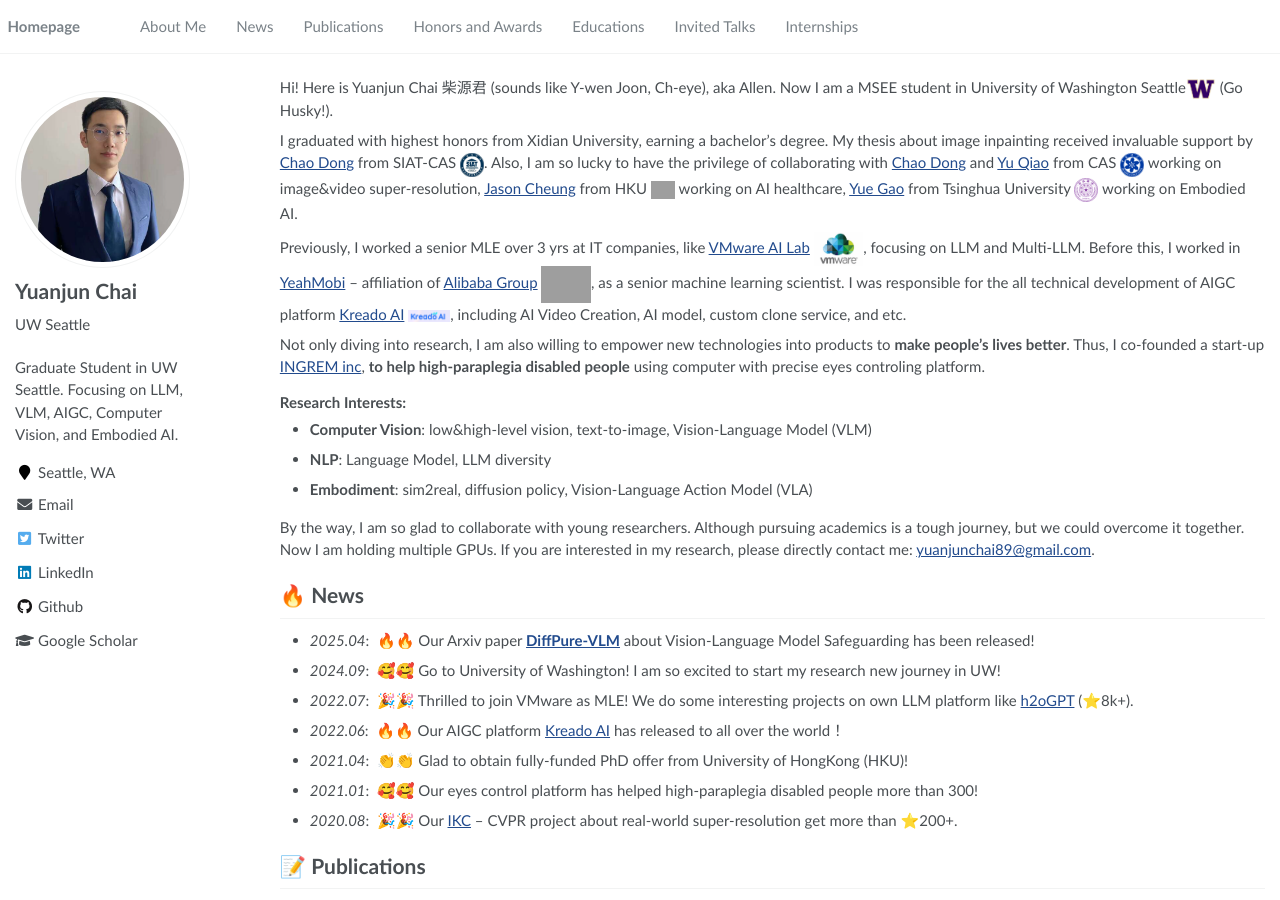
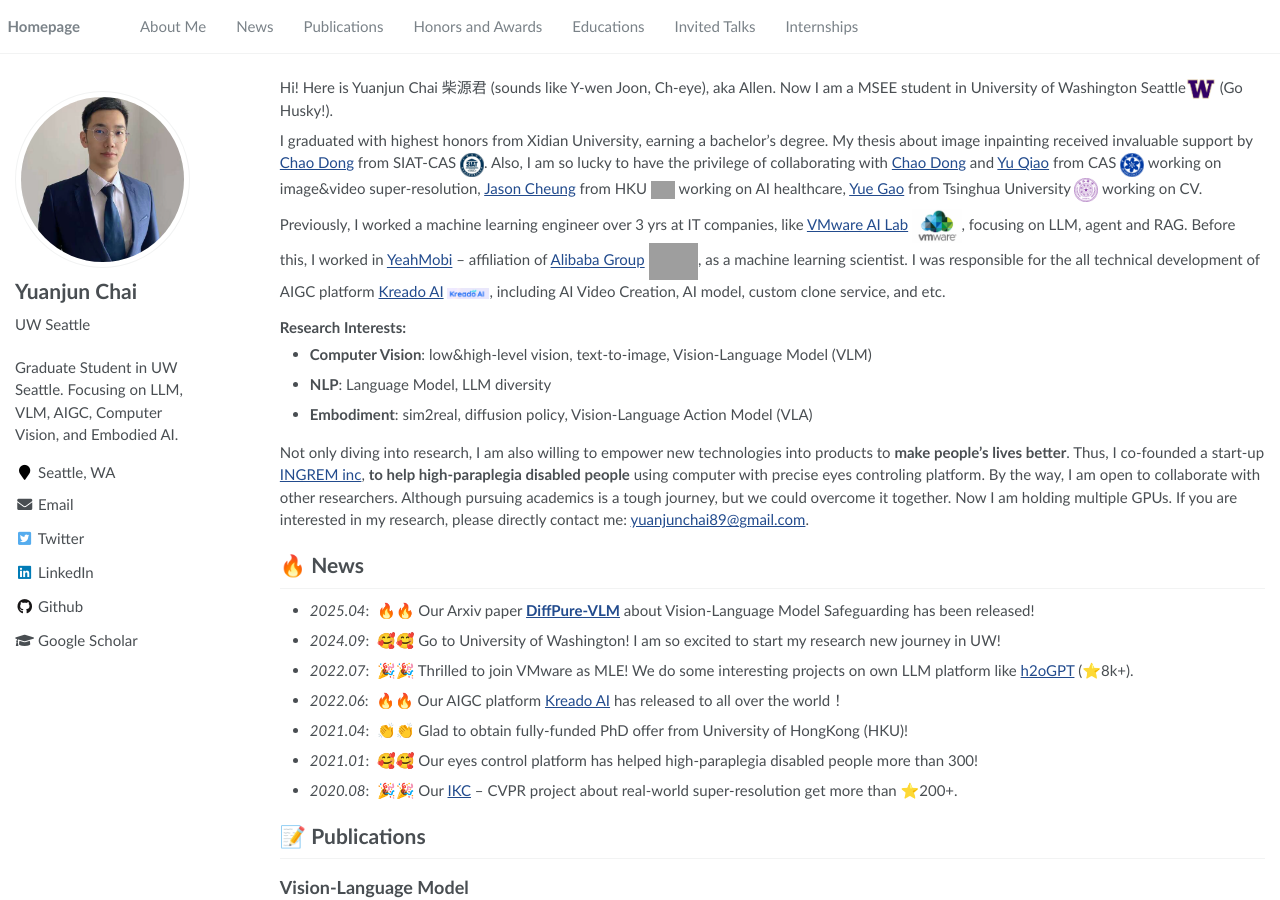
Before and after one commit to yuanjunchai/yuanjunchai.github.io, a Jekyll site: the page built from _pages/about.md, in a window 1280 px wide and 900 px high. Built offline with Jekyll 4.4.1, drawn with Linux system fonts in a browser that asks for light colours; grey boxes are pictures that could not be loaded.

Commit message:
update diffpureVLM

```diff
--- a/_pages/about.md
+++ b/_pages/about.md
@@ -22,14 +22,12 @@
 <!-- Hi! Here is Yuanjun Chai 柴源君 (sounds like Y-wen Joon, Ch-eye), aka Allen. I work at [iFlyTek AI Lab](https://xinghuo.xfyun.cn/sparkapi) <img src='./images/iFlyTek_logo.jpeg' style='width: 3.8em;'>, working on LLM and Multi-LLM. -->
 
 
-I graduated with highest honors from Xidian University, earning a bachelor's degree. My thesis about image inpainting received invaluable support by [Chao Dong](https://scholar.google.com/citations?user=OSDCB0UAAAAJ&hl=en&oi=ao) from SIAT-CAS <img src='./images/siat.jpeg' style='width: 1.6em;'>. Also, I am so lucky to have the privilege of collaborating with [Chao Dong](https://scholar.google.com/citations?user=OSDCB0UAAAAJ&hl=en&oi=ao) and [Yu Qiao](https://scholar.google.com/citations?hl=en&user=gFtI-8QAAAAJ) from CAS <img src='./images/cas.jpeg' style='width: 1.6em;'> working on image&video super-resolution, [Jason Cheung](https://www.ortho.hku.hk/biography/cheung-pui-yin-jason/) from HKU <img src='./images/hku.png' style='width: 1.6em;'> working on AI healthcare, [Yue Gao](https://www.gaoyue.org/)  from Tsinghua University <img src='./images/tsinghua.png' style='width: 1.6em;'> working on Embodied AI.<br />
+I graduated with highest honors from Xidian University, earning a bachelor's degree. My thesis about image inpainting received invaluable support by [Chao Dong](https://scholar.google.com/citations?user=OSDCB0UAAAAJ&hl=en&oi=ao) from SIAT-CAS <img src='./images/siat.jpeg' style='width: 1.6em;'>. Also, I am so lucky to have the privilege of collaborating with [Chao Dong](https://scholar.google.com/citations?user=OSDCB0UAAAAJ&hl=en&oi=ao) and [Yu Qiao](https://scholar.google.com/citations?hl=en&user=gFtI-8QAAAAJ) from CAS <img src='./images/cas.jpeg' style='width: 1.6em;'> working on image&video super-resolution, [Jason Cheung](https://www.ortho.hku.hk/biography/cheung-pui-yin-jason/) from HKU <img src='./images/hku.png' style='width: 1.6em;'> working on AI healthcare, [Yue Gao](https://www.gaoyue.org/)  from Tsinghua University <img src='./images/tsinghua.png' style='width: 1.6em;'> working on CV.<br />
 
 <!-- and [Eric Yi](https://scholar.google.com/citations?user=UyZL660AAAAJ&hl=en) -->
 
-Previously, I worked a senior MLE over 3 yrs at IT companies, like [VMware AI Lab](https://www.vmware.com/artificial-intelligence/ai-labs.html) <img src='./images/vmwarelogo.jpeg' style='width: 3.3em;'>, focusing on LLM and Multi-LLM. Before this, I worked in [YeahMobi](https://en.yeahmobi.com/) -- affiliation of [Alibaba Group](https://www.alibabagroup.com/en-US) <img src='./images/Alibaba-Logo.png' style='width: 3.3em;'>, as a senior machine learning scientist. I was responsible for the all technical development of AIGC platform [Kreado AI](https://kreadoai.com/) <img src='./images/kreado_logo.png' style='width: 2.8em;'>, including AI Video Creation, AI model, custom clone service, and etc.
+Previously, I worked a machine learning engineer over 3 yrs at IT companies, like [VMware AI Lab](https://www.vmware.com/artificial-intelligence/ai-labs.html) <img src='./images/vmwarelogo.jpeg' style='width: 3.3em;'>, focusing on LLM, agent and RAG. Before this, I worked in [YeahMobi](https://en.yeahmobi.com/) -- affiliation of [Alibaba Group](https://www.alibabagroup.com/en-US) <img src='./images/Alibaba-Logo.png' style='width: 3.3em;'>, as a machine learning scientist. I was responsible for the all technical development of AIGC platform [Kreado AI](https://kreadoai.com/) <img src='./images/kreado_logo.png' style='width: 2.8em;'>, including AI Video Creation, AI model, custom clone service, and etc.
 
-
-Not only diving into research, I am also willing to empower new technologies into products to **make people's lives better**. Thus, I co-founded a start-up [INGREM inc](https://gazerecorder.com/gazepointer/), **to help high-paraplegia disabled people** using computer with precise eyes controling platform.
 
 <!-- <img src='./images/SparkLLM.png' style='width: 2.7em;'>, working on SparkLLM, RAG, agent and Multi-modal LLM. -->
 <!-- Then, I am currently a machine learning engineer at VMware AI Lab <img src='./images/vmware.png' style='width: 2.3em;'>, working on LLM agent, RAG and VLM.<br /> -->
@@ -45,7 +43,7 @@
 - **Embodiment**: sim2real, diffusion policy, Vision-Language Action Model (VLA)
 
 <!-- By the way, with strong research and industry experience, I decide to **seek for a PhD position**.  -->
-By the way, I am so glad to collaborate with young researchers. Although pursuing academics is a tough journey, but we could overcome it together. Now I am holding multiple GPUs. If you are interested in my research, please directly contact me: [yuanjunchai89@gmail.com](mailto:yuanjunchai89@gmail.com).
+Not only diving into research, I am also willing to empower new technologies into products to **make people's lives better**. Thus, I co-founded a start-up [INGREM inc](https://gazerecorder.com/gazepointer/), **to help high-paraplegia disabled people** using computer with precise eyes controling platform. By the way, I am open to collaborate with other researchers. Although pursuing academics is a tough journey, but we could overcome it together. Now I am holding multiple GPUs. If you are interested in my research, please directly contact me: [yuanjunchai89@gmail.com](mailto:yuanjunchai89@gmail.com).
 
 
 <!-- My research interest includes neural machine translation and computer vision. I have published more than 100 papers at the top international AI conferences with total <a href='https://scholar.google.com/citations?user=DhtAFkwAAAAJ'>google scholar citations <strong><span id='total_cit'>260000+</span></strong></a> (You can also use google scholar badge <a href='https://scholar.google.com/citations?user=DhtAFkwAAAAJ'><img src="https://img.shields.io/endpoint?url={{ url | url_encode }}&logo=Google%20Scholar&labelColor=f6f6f6&color=9cf&style=flat&label=citations"></a>). -->
```
Also changed, not shown: images/dpVLM.png (added).
